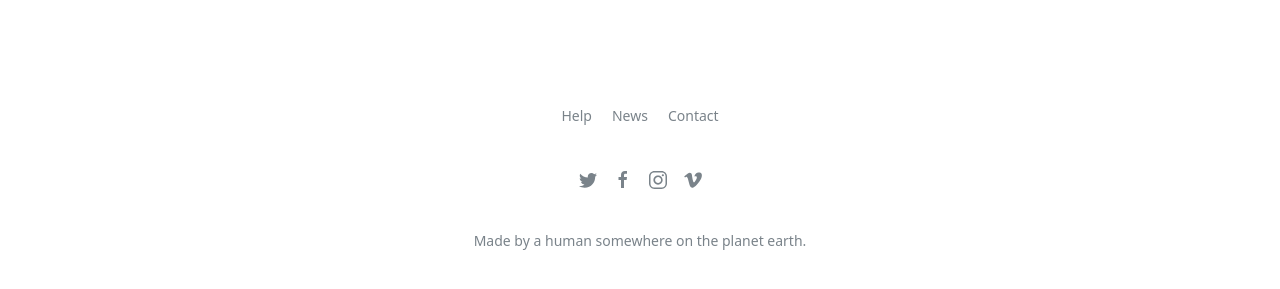
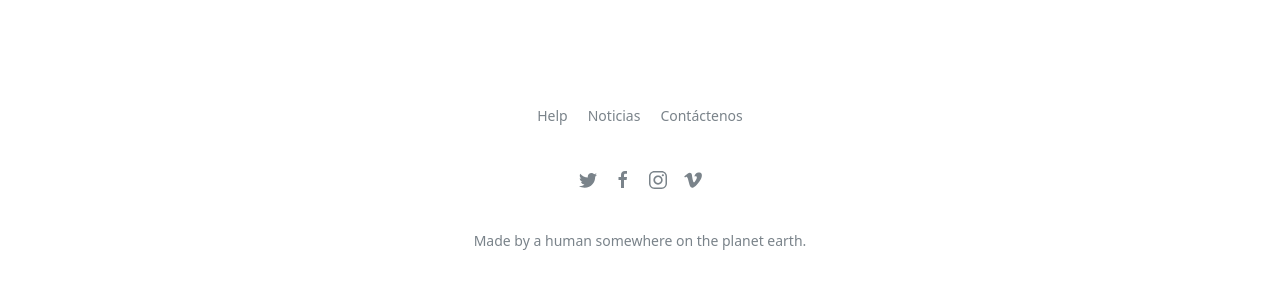
Before and after one commit to jelmii/jelmii.github.io, a Jekyll site: the page built from index.md, in a window 1280 px wide and 900 px high, scrolled down 1480 px. Shown: the part 579-868 px from the top of the window. Built offline with Jekyll 4.4.1, drawn with Linux system fonts in a browser that asks for light colours.

Commit message:
Update navigation_footer.yml

```diff
--- a/_data/navigation_footer.yml
+++ b/_data/navigation_footer.yml
@@ -3,8 +3,8 @@
 - title: Help
   url: /
 
-- title: News
+- title: Noticias
   url: /news/
 
-- title: Contact
+- title: Contáctenos
   url: /contact/
```
